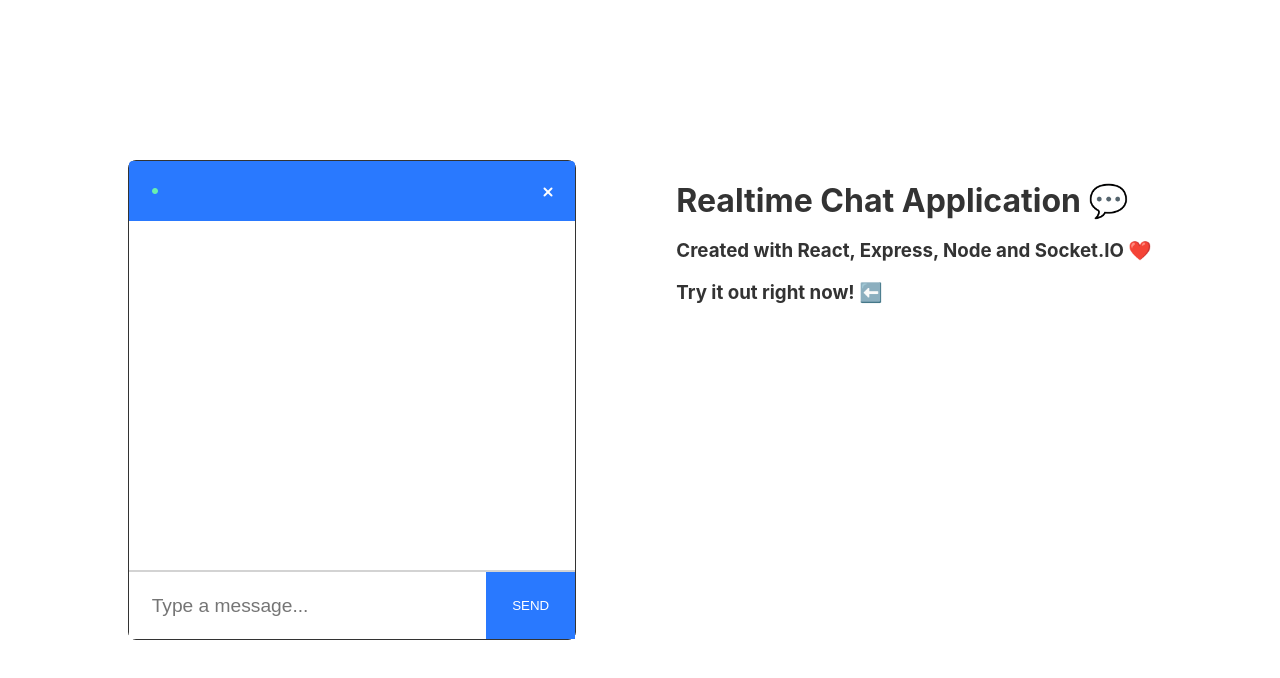
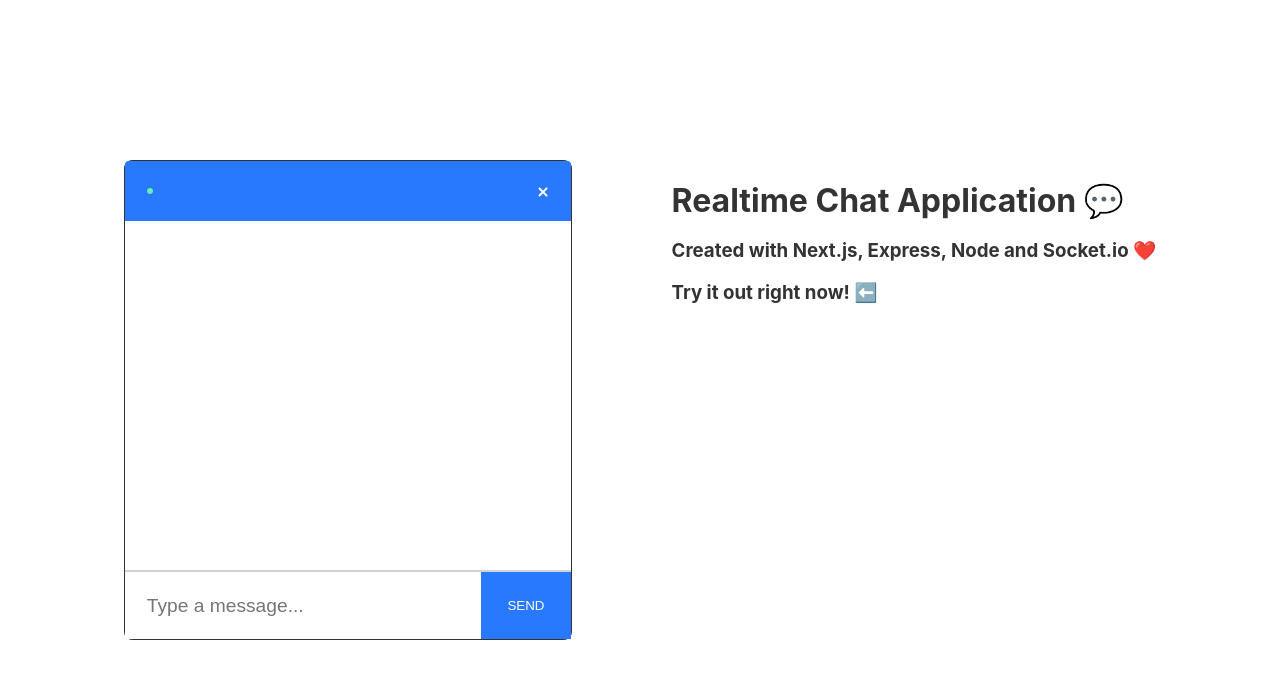
Before and after one commit to zzacong/realtime-chat-socketio-fullstack, a Next.js app: page /chat in a window 1280 px wide. Shown: the top 678 px of the page. Built offline with nearby package versions, Linux system fonts and the light colour scheme.

Commit message:
text editing

```diff
--- a/components/TextContainer.jsx
+++ b/components/TextContainer.jsx
@@ -12,7 +12,7 @@
           </span>
         </h1>
         <h3>
-          Created with React, Express, Node and Socket.IO{' '}
+          Created with Next.js, Express, Node and Socket.io{' '}
           <span role="img" aria-label="emoji">
             ❤️
           </span>
```
